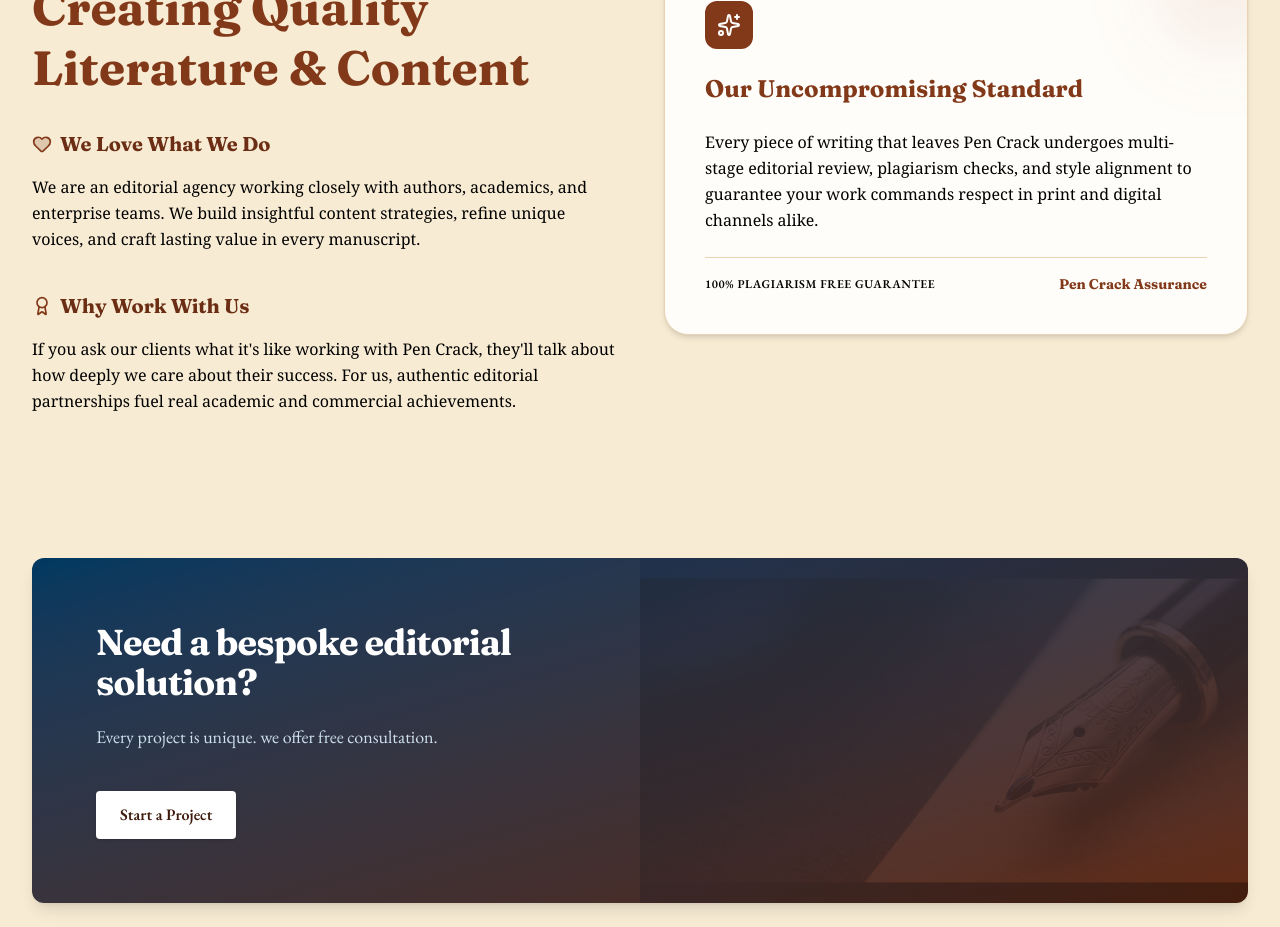
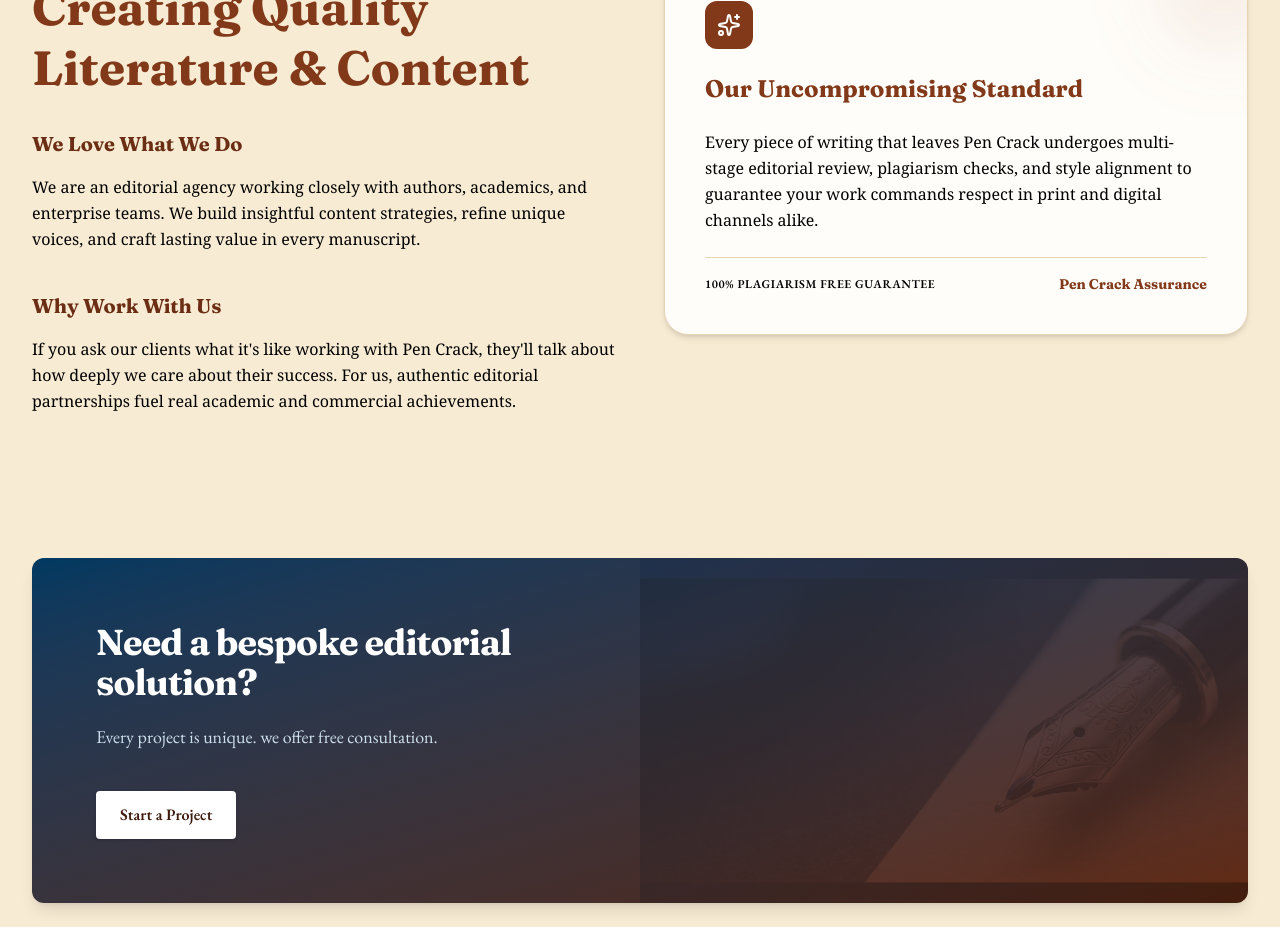
Before and after one commit to cherish-overseer/Pencraack, a Next.js app: page /about in a window 1280 px wide. Shown: the part 2320-3247 px from the top of the page. Built offline with nearby package versions, Linux system fonts and the light colour scheme.

Commit message:
Remove heart and award icons from Why Us section on About page

```diff
--- a/src/components/HelixWhyUs.tsx
+++ b/src/components/HelixWhyUs.tsx
@@ -1,6 +1,6 @@
 "use client";
 
-import { Heart, Sparkles, Award } from "lucide-react";
+import { Sparkles } from "lucide-react";
 
 export default function HelixWhyUs() {
   return (
@@ -18,9 +18,8 @@
           </div>
 
           <div className="space-y-4">
-            <h3 className="text-xl font-bold text-brand-700 font-heading flex items-center gap-2">
-              <Heart className="w-5 h-5 text-brand-600 fill-brand-600/20" />
-              <span>We Love What We Do</span>
+            <h3 className="text-xl font-bold text-brand-700 font-heading">
+              We Love What We Do
             </h3>
             <p className="text-black text-base leading-relaxed font-serif">
               We are an editorial agency working closely with authors, academics, and enterprise teams. We build insightful content strategies, refine unique voices, and craft lasting value in every manuscript.
@@ -28,9 +27,8 @@
           </div>
 
           <div className="space-y-4 pt-2">
-            <h3 className="text-xl font-bold text-brand-700 font-heading flex items-center gap-2">
-              <Award className="w-5 h-5 text-brand-600" />
-              <span>Why Work With Us</span>
+            <h3 className="text-xl font-bold text-brand-700 font-heading">
+              Why Work With Us
             </h3>
             <p className="text-black text-base leading-relaxed font-serif">
               If you ask our clients what it's like working with Pen Crack, they'll talk about how deeply we care about their success. For us, authentic editorial partnerships fuel real academic and commercial achievements.
```
